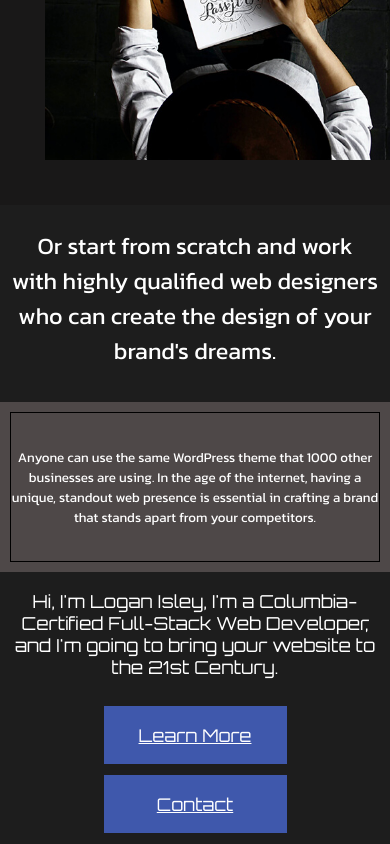
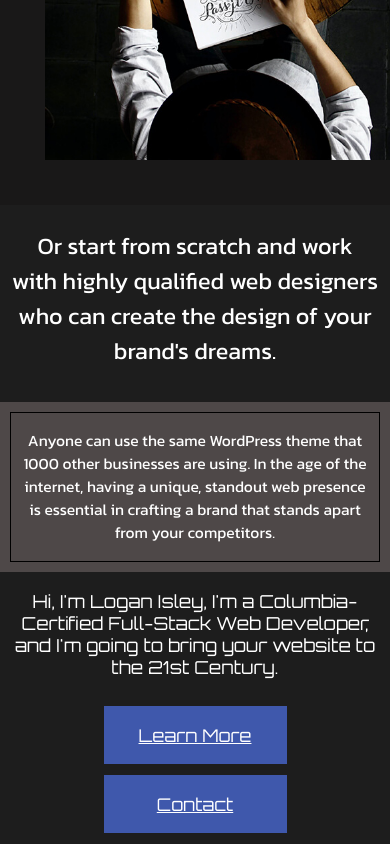
Before and after one commit to LowGcifer/Web-Dev-Site, a React (Create React App) app in the folder client/: page / in a window 390 px wide. Shown: the part 1342-2186 px from the top of the page. Built offline with nearby package versions, Linux system fonts and the light colour scheme.

Commit message:
text formatting for mobile

```diff
--- a/client/src/pages/home/index.js
+++ b/client/src/pages/home/index.js
@@ -62,10 +62,10 @@ function Home() {
         </div>
         <div id="callout-home">
           <p id="callout-text">
-            Anyone can use the same WordPress theme that 1000 other<br></br>
-            businesses are using. In the age of the internet, having a<br></br>
+            Anyone can use the same WordPress theme that 1000 other <br></br>
+            businesses are using. In the age of the internet, having a <br></br>
             unique, standout web presence is essential in crafting a brand
-            <br></br>that stands apart from your competitors.
+            <br></br> that stands apart from your competitors.
           </p>
         </div>
         <div id="home-final-section">
--- a/client/src/pages/services/services.css
+++ b/client/src/pages/services/services.css
@@ -184,6 +184,10 @@
 
   #services-cost-body {
     font-size: 3.7vw;
+  }
+
+  #services-cost-body br {
+    display: none;
   }
 }
 
--- a/client/src/style.css
+++ b/client/src/style.css
@@ -258,7 +258,12 @@
   }
 
   #callout-text {
-    font-size: 3.425vw;
+    font-size: 4vw;
+    width: 350px;
+  }
+
+  #callout-text br {
+    display: none;
   }
 }
 
```
